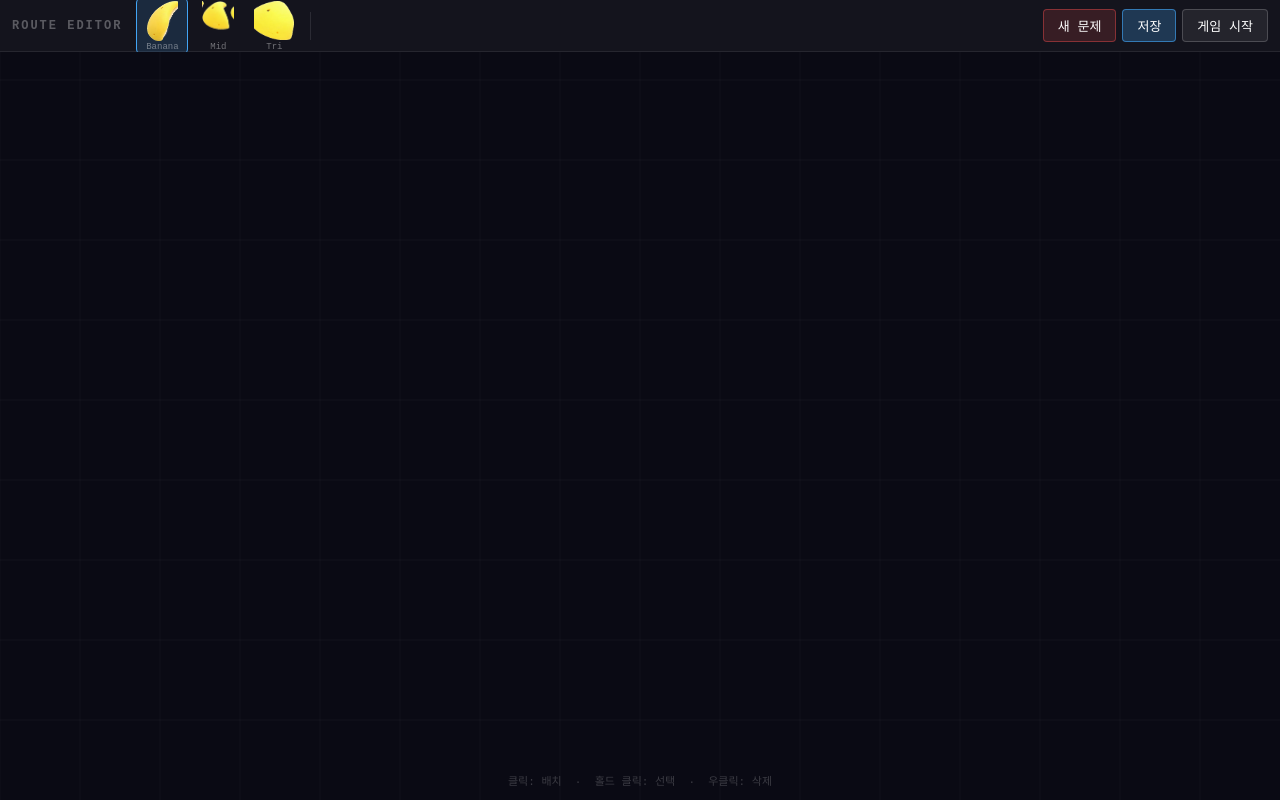
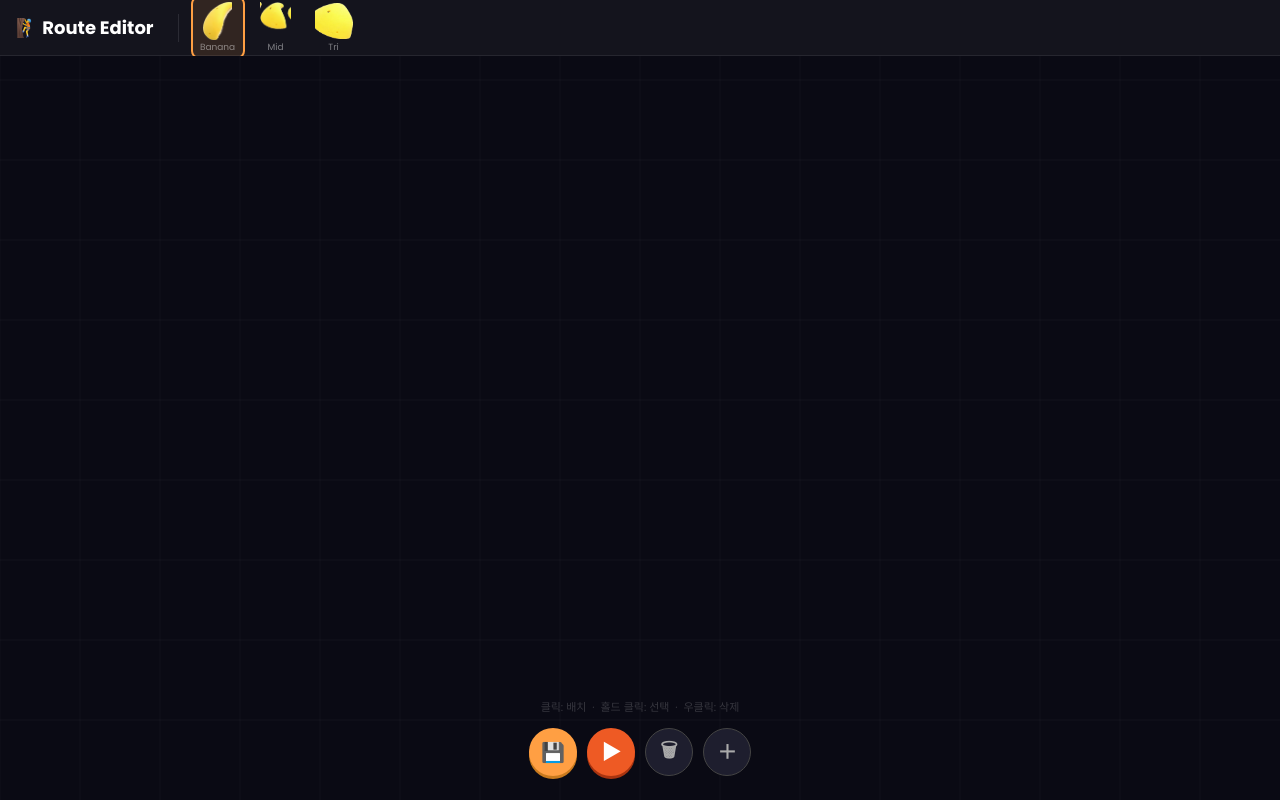
Before and after one commit to kbeomseop/climbing-game, a website built with Vite: page editor.html in a window 1280 px wide. Both pictures are taken after a click on the element "Banana". Built offline with nearby package versions, Linux system fonts and the light colour scheme.

Commit message:
UI 전면 교체: Poppins 폰트, pill 버튼, START/TOP 뱃지, 플로팅 버튼 바

```diff
--- a/editor.html
+++ b/editor.html
@@ -4,119 +4,106 @@
     <meta charset="UTF-8" />
     <meta name="viewport" content="width=device-width, initial-scale=1.0" />
     <title>Route Editor</title>
+    <link href="https://fonts.googleapis.com/css2?family=Poppins:wght@400;600;700&display=swap" rel="stylesheet">
     <style>
       * { margin: 0; padding: 0; box-sizing: border-box; }
       body {
-        background: #0a0a14;
-        overflow: hidden;
-        display: flex;
-        flex-direction: column;
-        height: 100vh;
-        font-family: monospace;
-        color: #fff;
+        background: #0a0a14; overflow: hidden;
+        display: flex; flex-direction: column; height: 100vh;
+        font-family: 'Poppins', sans-serif; color: #fff;
       }
 
       /* ── 상단 바 ── */
       #topbar {
-        height: 52px;
+        height: 56px;
         background: rgba(255,255,255,0.04);
         border-bottom: 1px solid rgba(255,255,255,0.08);
-        display: flex;
-        align-items: center;
-        padding: 0 12px;
-        gap: 6px;
-        flex-shrink: 0;
+        display: flex; align-items: center;
+        padding: 0 16px; gap: 8px; flex-shrink: 0;
       }
       #topbar h1 {
-        font-size: 12px;
-        letter-spacing: 2px;
-        color: rgba(255,255,255,0.3);
-        margin-right: 8px;
-        white-space: nowrap;
+        font-family: 'Poppins', sans-serif;
+        font-size: 18px; font-weight: 700;
+        color: #fff; margin-right: 12px; white-space: nowrap;
       }
 
-      /* 팔레트 (상단 가로 나열) */
-      #palette {
-        display: flex;
-        gap: 4px;
-        align-items: center;
-      }
+      /* 팔레트 */
+      #palette { display: flex; gap: 4px; align-items: center; }
       .palette-item {
-        display: flex;
-        flex-direction: column;
-        align-items: center;
-        gap: 1px;
-        padding: 3px 5px 2px;
-        border: 1.5px solid transparent;
-        border-radius: 6px;
-        cursor: pointer;
-        user-select: none;
+        display: flex; flex-direction: column; align-items: center; gap: 1px;
+        padding: 4px 6px 3px;
+        border: 2px solid transparent; border-radius: 8px;
+        cursor: pointer; user-select: none;
         transition: border-color 0.12s, background 0.12s;
       }
-      .palette-item:hover { border-color: rgba(255,255,255,0.25); background: rgba(255,255,255,0.06); }
-      .palette-item.selected { border-color: #42a5f5; background: rgba(66,165,245,0.15); }
-      .palette-item img { width: 40px; height: 40px; object-fit: contain; display: block; }
-      .palette-item span { font-size: 9px; color: rgba(255,255,255,0.4); }
+      .palette-item:hover { border-color: rgba(255,255,255,0.2); background: rgba(255,255,255,0.06); }
+      .palette-item.selected { border-color: #ff9f43; background: rgba(255,159,67,0.12); }
+      .palette-item img { width: 38px; height: 38px; object-fit: contain; display: block; }
+      .palette-item span { font-size: 9px; font-family: 'Poppins', sans-serif; color: rgba(255,255,255,0.45); }
 
       .sep { width: 1px; height: 28px; background: rgba(255,255,255,0.1); margin: 0 4px; flex-shrink: 0; }
       .spacer { flex: 1; }
 
-      button {
-        background: rgba(255,255,255,0.07);
-        border: 1px solid rgba(255,255,255,0.18);
-        color: #fff;
-        padding: 6px 14px;
-        border-radius: 4px;
-        cursor: pointer;
-        font-family: monospace;
-        font-size: 13px;
-        transition: background 0.15s;
-        white-space: nowrap;
-        flex-shrink: 0;
-      }
-      button:hover { background: rgba(255,255,255,0.14); }
-      #btn-save { background: rgba(66,165,245,0.25); border-color: rgba(66,165,245,0.6); }
-      #btn-save:hover { background: rgba(66,165,245,0.45); }
-      #btn-new  { background: rgba(255,80,80,0.15); border-color: rgba(255,80,80,0.4); }
-      #btn-new:hover  { background: rgba(255,80,80,0.35); }
-
       /* ── 캔버스 영역 ── */
       #canvas-wrap {
-        flex: 1;
-        position: relative;
-        overflow-y: auto;
-        overflow-x: hidden;
+        flex: 1; position: relative; overflow-y: auto; overflow-x: hidden;
       }
       #canvas-wrap::-webkit-scrollbar { width: 6px; }
       #canvas-wrap::-webkit-scrollbar-track { background: rgba(255,255,255,0.03); }
       #canvas-wrap::-webkit-scrollbar-thumb { background: rgba(255,255,255,0.15); border-radius: 3px; }
-
       canvas { position: absolute; top: 0; left: 0; display: block; }
 
+      /* ── 하단 플로팅 버튼 ── */
+      .fab-bar {
+        position: fixed; bottom: 24px; left: 50%; transform: translateX(-50%);
+        display: flex; gap: 10px; z-index: 10;
+      }
+      .fab {
+        width: 48px; height: 48px; border-radius: 999px;
+        font-size: 1.2rem; cursor: pointer;
+        display: flex; align-items: center; justify-content: center;
+        font-family: 'Poppins', sans-serif; font-weight: 700;
+        position: relative; transition: transform 0.1s;
+        border: none;
+      }
+      .fab:active { transform: translateY(2px); }
+      .fab-save  { background: #ff9f43; color: #fff; box-shadow: 0 3px 0 #c97a1e; }
+      .fab-play  { background: #ee5a24; color: #fff; box-shadow: 0 3px 0 #a83410; }
+      .fab-reset { background: #1e1e2e; color: #aaa; border: 1.5px solid #444; }
+      .fab-new   { background: #1e1e2e; color: #aaa; border: 1.5px solid #444; }
+      .fab::after {
+        content: attr(data-tip);
+        position: absolute; bottom: calc(100% + 8px);
+        left: 50%; transform: translateX(-50%);
+        background: rgba(0,0,0,0.8); color: #fff;
+        font-size: 11px; font-family: 'Poppins', sans-serif; font-weight: 400;
+        padding: 4px 10px; border-radius: 8px; white-space: nowrap;
+        pointer-events: none; opacity: 0; transition: opacity 0.15s;
+      }
+      .fab:hover::after { opacity: 1; }
+
       #hint {
-        position: fixed;
-        bottom: 12px;
-        left: 50%;
-        transform: translateX(-50%);
-        font-size: 11px;
-        color: rgba(255,255,255,0.2);
-        pointer-events: none;
-        white-space: nowrap;
+        position: fixed; bottom: 84px; left: 50%; transform: translateX(-50%);
+        font-size: 11px; font-family: 'Poppins', sans-serif;
+        color: rgba(255,255,255,0.18); pointer-events: none; white-space: nowrap;
       }
     </style>
   </head>
   <body>
     <div id="topbar">
-      <h1>ROUTE EDITOR</h1>
+      <h1>🧗 Route Editor</h1>
+      <div class="sep"></div>
       <div id="palette"></div>
-      <div class="sep"></div>
       <div class="spacer"></div>
-      <button id="btn-new">새 문제</button>
-      <button id="btn-save">저장</button>
-      <button id="btn-play">게임 시작</button>
     </div>
     <div id="canvas-wrap">
       <canvas id="canvas"></canvas>
+    </div>
+    <div class="fab-bar">
+      <button class="fab fab-save"  id="btn-save"  data-tip="저장">💾</button>
+      <button class="fab fab-play"  id="btn-play"  data-tip="게임 시작">▶</button>
+      <button class="fab fab-reset" id="btn-reset" data-tip="초기화">🗑</button>
+      <button class="fab fab-new"   id="btn-new"   data-tip="새 문제">＋</button>
     </div>
     <div id="hint">클릭: 배치 &nbsp;·&nbsp; 홀드 클릭: 선택 &nbsp;·&nbsp; 우클릭: 삭제</div>
     <script type="module" src="/src/editor.js"></script>
--- a/src/editor.js
+++ b/src/editor.js
@@ -1,3 +1,21 @@
+function drawTypePill(ctx, x, y, type) {
+  const isStart = type === "start";
+  const bg   = isStart ? "#00d2a0" : "#ff9f43";
+  const fg   = isStart ? "#003d2e" : "#3d2000";
+  const text = isStart ? "START"   : "TOP";
+  ctx.save();
+  ctx.font = "700 10px 'Poppins', sans-serif";
+  const tw = ctx.measureText(text).width;
+  const bw = tw + 16; const bh = 18;
+  ctx.beginPath();
+  ctx.roundRect(x - bw / 2, y - bh / 2, bw, bh, 999);
+  ctx.fillStyle = bg; ctx.fill();
+  ctx.fillStyle = fg;
+  ctx.textAlign = "center"; ctx.textBaseline = "middle";
+  ctx.fillText(text, x, y);
+  ctx.restore();
+}
+
 const HOLD_TYPES = [
   { img: "hold1_banana.png", label: "Banana" },
   { img: "hold2_mid.png",    label: "Mid"    },
@@ -253,11 +271,15 @@ canvas.addEventListener("contextmenu", e => {
 document.getElementById("btn-save").addEventListener("click", () => {
   localStorage.setItem("climbingRoute", JSON.stringify(placedHolds));
   const btn = document.getElementById("btn-save");
-  btn.textContent = "저장됨!";
-  setTimeout(() => { btn.textContent = "저장"; }, 1200);
+  btn.textContent = "✅";
+  setTimeout(() => { btn.textContent = "💾"; }, 1200);
 });
 document.getElementById("btn-play").addEventListener("click", () => {
   window.location.href = "/";
+});
+document.getElementById("btn-reset").addEventListener("click", () => {
+  placedHolds = []; nextId = 0; selectedHold = null;
+  wrap.scrollTop = wrap.scrollHeight;
 });
 document.getElementById("btn-new").addEventListener("click", () => {
   placedHolds = []; nextId = 0; selectedHold = null;
@@ -300,7 +322,7 @@ function drawHold(h) {
   }
   ctx.restore();
 
-  // 타입 링 + 라벨
+  // 타입 링 + 필 뱃지
   const tc = TYPE_COLOR[h.type];
   if (tc) {
     ctx.save();
@@ -308,13 +330,8 @@ function drawHold(h) {
     ctx.strokeStyle = tc; ctx.lineWidth = 2;
     ctx.shadowBlur  = 10; ctx.shadowColor = tc;
     ctx.stroke();
-    ctx.shadowBlur = 0;
-    ctx.font        = "10px monospace";
-    ctx.fillStyle   = "rgba(255,255,255,0.85)";
-    ctx.textAlign   = "center";
-    ctx.textBaseline = "bottom";
-    ctx.fillText(h.type.toUpperCase(), h.x, h.y - SEL_R - 6);
     ctx.restore();
+    drawTypePill(ctx, h.x, h.y - SEL_R - 14, h.type);
   }
 
   // 선택 상태: 점선 원 + 인라인 컨트롤
```
Also changed, not shown: index.html (+36 -11 lines), src/renderer.js (+42 -28 lines).
